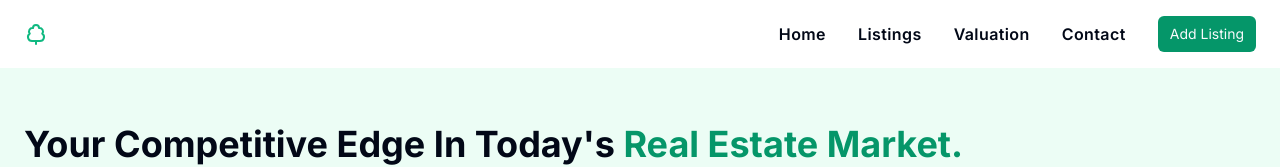
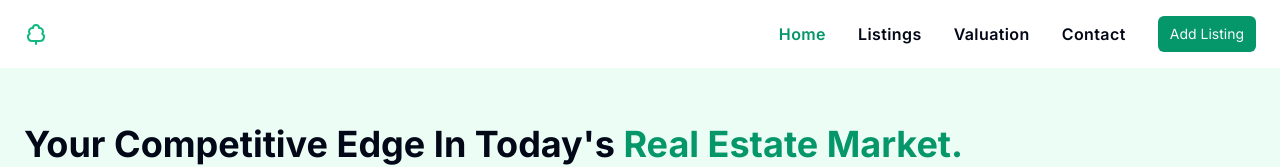
Before and after one commit to mytreehouse-ai/cygnus-a, a Next.js app: page / in a window 1280 px wide. Shown: the top 167 px of the page. Built offline with nearby package versions, Linux system fonts and the light colour scheme.

Commit message:
refactor: navbar

```diff
--- a/components/global/nav-bar.tsx
+++ b/components/global/nav-bar/index.tsx
@@ -1,8 +1,12 @@
+"use client";
+
 import React from "react";
 import { TreeDeciduous, Menu } from "lucide-react";
+import { Button } from "@/components/ui/button";
+import { Sheet, SheetContent, SheetTrigger } from "@/components/ui/sheet";
 import Link from "next/link";
-import { Button } from "../ui/button";
-import { Sheet, SheetContent, SheetTrigger } from "@/components/ui/sheet";
+import { cn } from "@/lib/utils";
+import { usePathname } from "next/navigation";
 
 const menus = [
   {
@@ -28,6 +32,8 @@ const menus = [
 ];
 
 const Navbar = () => {
+  const pathname = usePathname();
+
   return (
     <nav className=" flex items-center justify-between px-6 py-4">
       <div className="flex w-full items-center justify-between">
@@ -35,7 +41,11 @@ const Navbar = () => {
         <div className=" hidden items-center gap-x-8 md:inline-flex">
           <div className="space-x-8 font-semibold tracking-wide">
             {menus.map((item) => (
-              <Link key={item.id} href={item.url}>
+              <Link
+                key={item.id}
+                href={item.url}
+                className={cn(pathname === item.url && "text-emerald-600")}
+              >
                 {item.name}
               </Link>
             ))}
```
